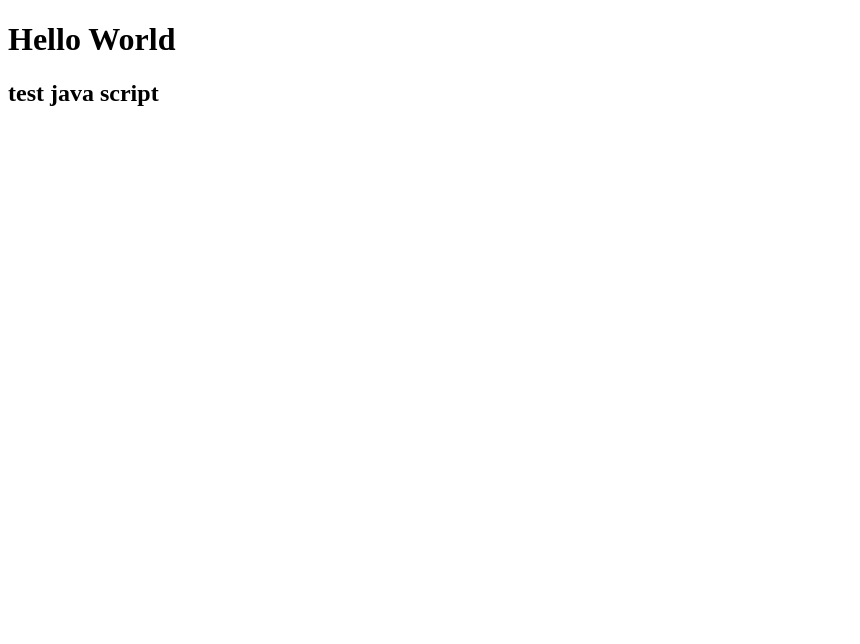
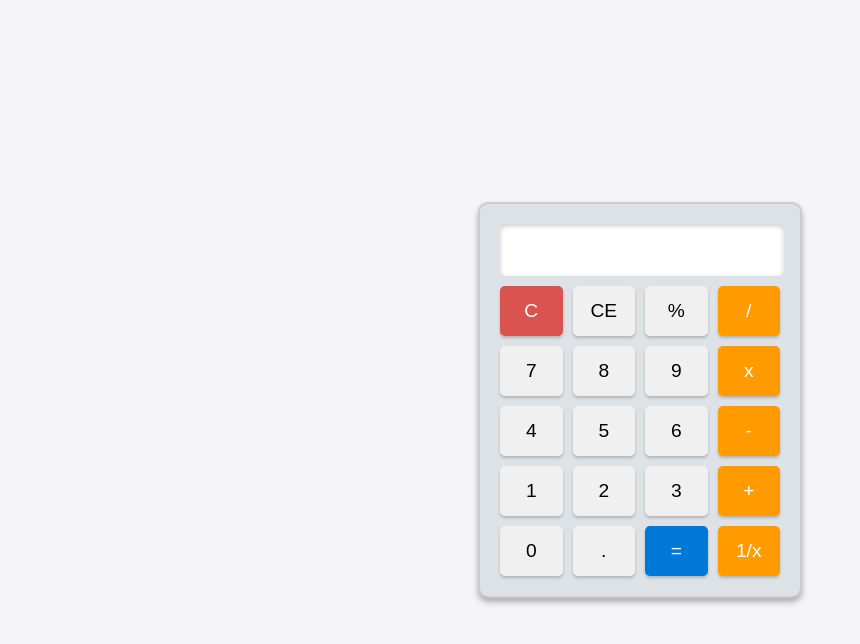
Before and after one commit to Mee5770/testbranch, a plain HTML site: page index.html in a window 1280 px wide. Shown: the whole page, without its empty margins (0-860 px from the left). Drawn offline with Linux system fonts and the light colour scheme.

Commit message:
new test_v3

```diff
--- a/index.html
+++ b/index.html
@@ -1,13 +1,43 @@
 <!DOCTYPE html>
-<html lang="en">
+<html lang="th">
 <head>
-    <meta charset="UTF-8">
-    <meta name="viewport" content="width=device-width, initial-scale=1.0">
-    <title>Mee</title>
+  <meta charset="UTF-8">
+  <meta name="viewport" content="width=device-width, initial-scale=1.0">
+  <title>เครื่องคิดเลข</title>
+  <link rel="stylesheet" href="style.css"> <!-- เชื่อมโยงไฟล์ CSS -->
 </head>
 <body>
-    <h1> Hello World </h1>
-    <h2> test java script </h2>
-    <script src="script.js"></script>
+  <div class="calculator">
+    <input id="display" type="text" disabled>
+    <div class="buttons">
+      <button class="clear" onclick="clearDisplay()">C</button>
+      <button onclick="backspace()">CE</button>
+      <button onclick="appendToDisplay('%')">%</button>
+      <button class="operator" onclick="appendToDisplay('/')">/</button>
+
+      <button onclick="appendToDisplay('7')">7</button>
+      <button onclick="appendToDisplay('8')">8</button>
+      <button onclick="appendToDisplay('9')">9</button>
+      <button class="operator" onclick="appendToDisplay('*')">x</button>
+
+      <button onclick="appendToDisplay('4')">4</button>
+      <button onclick="appendToDisplay('5')">5</button>
+      <button onclick="appendToDisplay('6')">6</button>
+      <button class="operator" onclick="appendToDisplay('-')">-</button>
+
+      <button onclick="appendToDisplay('1')">1</button>
+      <button onclick="appendToDisplay('2')">2</button>
+      <button onclick="appendToDisplay('3')">3</button>
+      <button class="operator" onclick="appendToDisplay('+')">+</button>
+
+      <button onclick="appendToDisplay('0')">0</button>
+      <button onclick="appendToDisplay('.')">.</button>
+      <button class="equal" onclick="calculateResult()">=</button>
+      <button class="operator" onclick="appendToDisplay('1/')">1/x</button>
+    </div>
+  </div>
+
+  <!-- เชื่อมโยงกับ JavaScript -->
+  <script src="script.js"></script>
 </body>
 </html>
--- a/script.js
+++ b/script.js
@@ -1,2 +1,25 @@
-console.iog("Rattapoom PhanTong")
-console.log("Mee")
+const display = document.getElementById("display");
+
+// เคลียร์หน้าจอ
+function clearDisplay() {
+  display.value = "";
+}
+
+// ลบตัวสุดท้าย
+function backspace() {
+  display.value = display.value.slice(0, -1);
+}
+
+// เพิ่มตัวเลขหรือเครื่องหมายที่กด
+function appendToDisplay(value) {
+  display.value += value;
+}
+
+// คำนวณผลลัพธ์
+function calculateResult() {
+  try {
+    display.value = eval(display.value);
+  } catch {
+    display.value = "Error";
+  }
+}
--- /dev/null
+++ b/style.css
@@ -0,0 +1,66 @@
+body {
+    font-family: Arial, sans-serif;
+    display: flex;
+    justify-content: center;
+    align-items: center;
+    height: 100vh;
+    margin: 0;
+    background-color: #f4f4f9;
+  }
+
+  .calculator {
+    background-color: #dde2e6;
+    border: 2px solid #ccc;
+    border-radius: 10px;
+    box-shadow: 0 4px 6px rgba(0, 0, 0, 0.3);
+    padding: 20px;
+    width: 280px;
+  }
+
+  #display {
+    width: 100%;
+    height: 50px;
+    text-align: right;
+    font-size: 1.5rem;
+    border: none;
+    border-radius: 5px;
+    margin-bottom: 10px;
+    background-color: #fff;
+    color: #333;
+    box-shadow: inset 0 2px 5px rgba(0, 0, 0, 0.2);
+  }
+
+  .buttons {
+    display: grid;
+    grid-template-columns: repeat(4, 1fr);
+    gap: 10px;
+  }
+
+  button {
+    height: 50px;
+    font-size: 1.2rem;
+    border: none;
+    border-radius: 5px;
+    background-color: #f0f0f0;
+    cursor: pointer;
+    box-shadow: 0 2px 3px rgba(0, 0, 0, 0.2);
+  }
+
+  button:hover {
+    background-color: #e2e2e2;
+  }
+
+  button.operator {
+    background-color: #ff9a00;
+    color: #fff;
+  }
+
+  button.equal {
+    background-color: #0078d7;
+    color: #fff;
+  }
+
+  button.clear {
+    background-color: #d9534f;
+    color: #fff;
+  }
```
